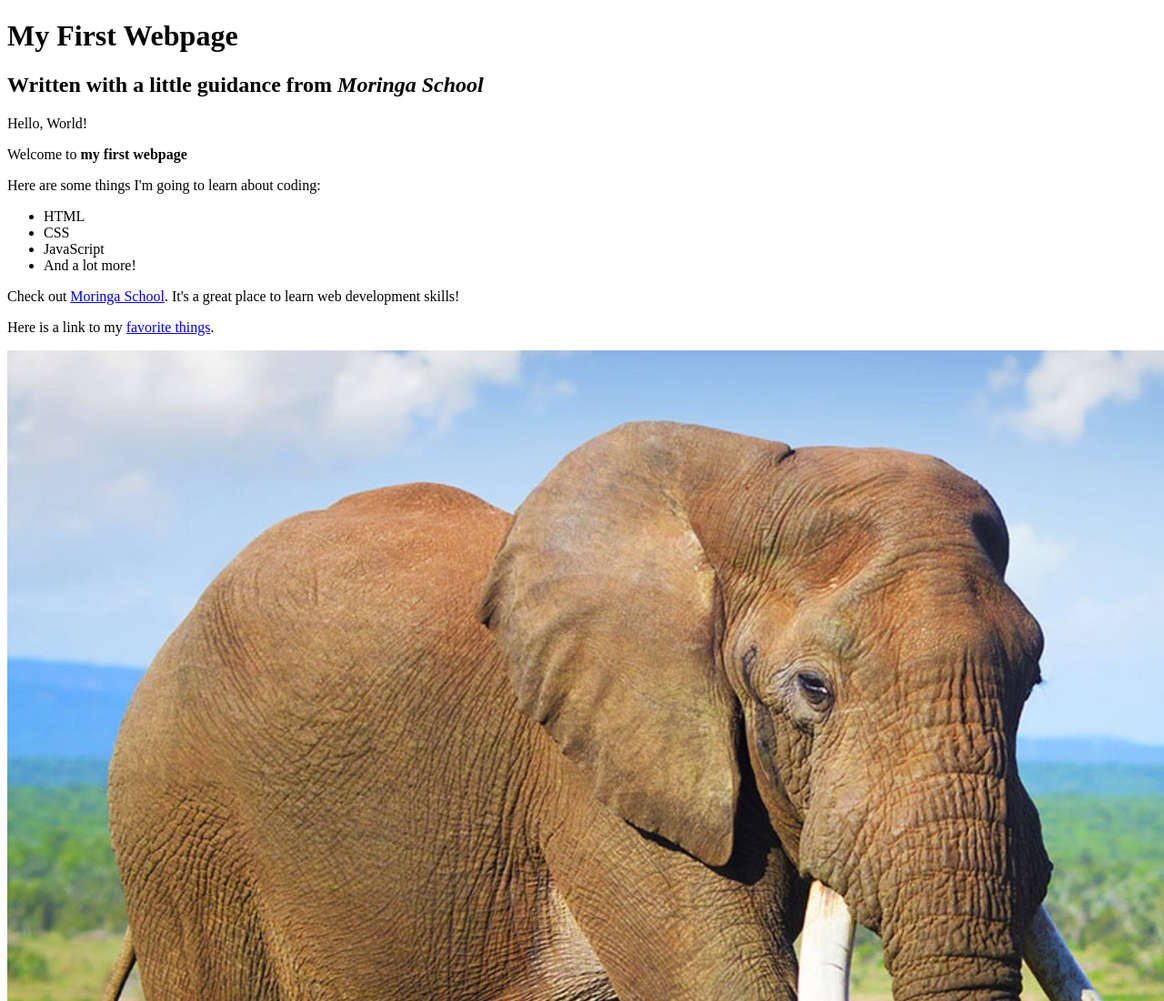
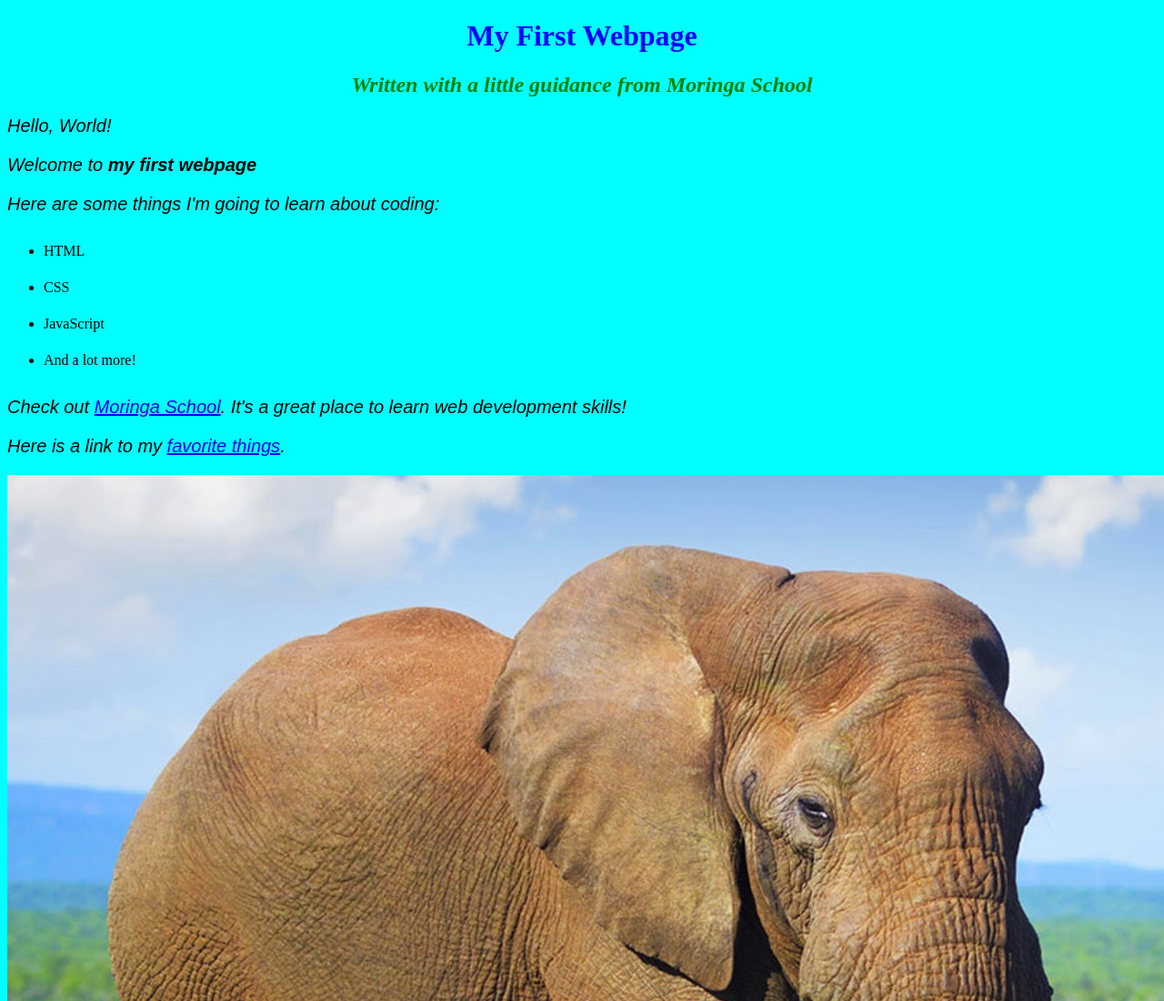
Before and after one commit to estheronyando/my-first-webpage, a plain HTML site: page index.html in a window 1280 px wide. Shown: the top 1100 px of the page at 91% size. Drawn offline with Linux system fonts and the light colour scheme.

Commit message:
Change name of favorite-things.html file to index.html.

```diff
--- /dev/null
+++ b/css/styles.css
@@ -0,0 +1,31 @@
+body {
+
+
+    background-color:aqua;
+
+
+
+}
+
+
+
+
+h1 {
+    color: blue;
+    text-align: center;
+  }
+
+
+  h2 {
+    color: green;
+    font-style: italic;
+    text-align: center;
+  }
+  p {
+    font-family: sans-serif;
+    font-size:20px;
+    font-style:oblique;
+  }
+  ul {
+    line-height: 40px;
+  }
--- a/my-first-webpage.html
+++ b/index.html
@@ -2,6 +2,8 @@
 <html>
   <head>
     <title>My first webpage!</title>
+    <link href="css/styles.css" rel="stylesheet" type="text/css">
+    <link href="css/aboutme.css" rel="stylesheet" type="text/css">
   </head>
   <body>
     <h1>My First Webpage</h1>
```
Also changed, not shown: my-favourite-things.html (+3 -2 lines), css/aboutme.css (added).
